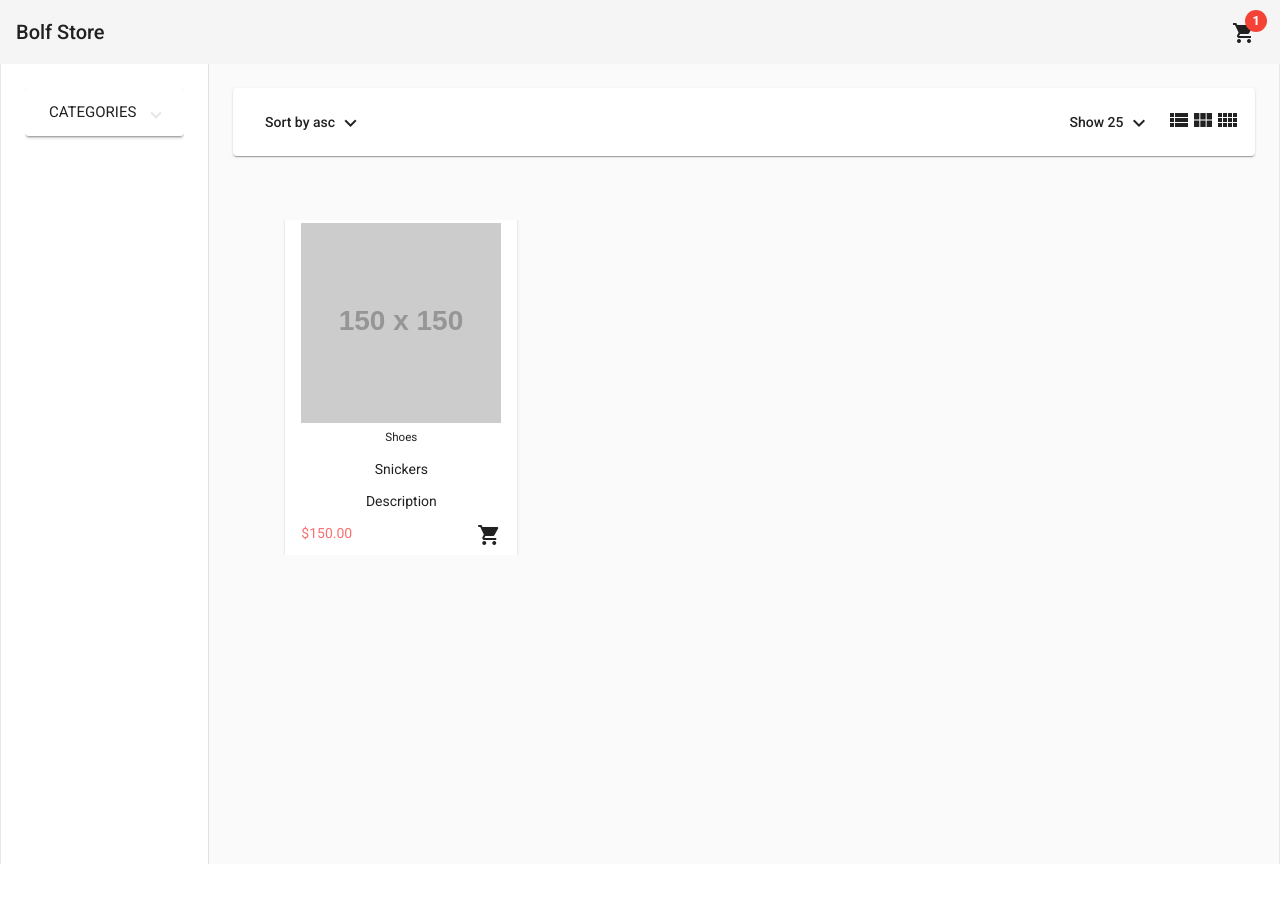
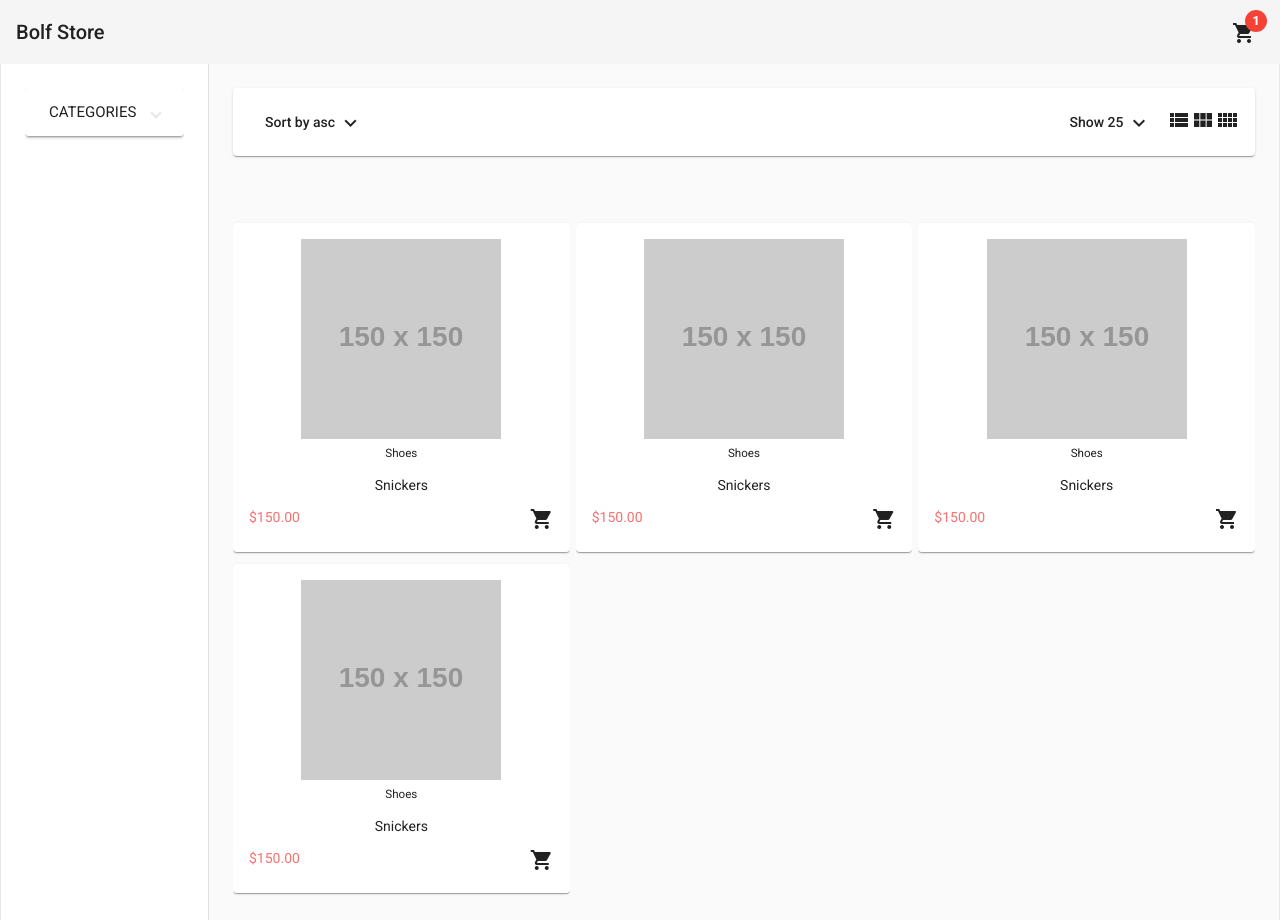
Before and after one commit to andreysmattos/angular-store, an Angular app: page /home in a window 1280 px wide. Before the commit the page ends 864 px from the top, so only its background shows below. Built offline with nearby package versions, Linux system fonts and the light colour scheme.

Commit message:
products page

```diff
--- a/src/app/pages/home/components/product-box/product-box.component.html
+++ b/src/app/pages/home/components/product-box/product-box.component.html
@@ -1,12 +1,14 @@
-<mat-card class="text-center ">
-    <div>
-        <img class="mb-1 mx-auto h-[200px]" src="https://via.placeholder.com/150" alt="">
+<mat-card [class]="{'text-center': !fullWidthMode}">
+    <div [class]="{'flex': fullWidthMode}">
+        <img class="mb-1 mx-auto h-[200px]"
+        [class]="{'h-[200px]':!fullWidthMode, 'h-[360px]': fullWidthMode}" src="https://via.placeholder.com/150" alt="">
 
-        <div class="w-full">
+        <div class="w-full"
+        ngClass="{'px-8 flex flex-col justify-between': fullWidthMode}">
             <div>
                 <h5>Shoes</h5>
                 <p class="truncate hover:whitespace-normal"> Snickers</p>
-                <p>Description</p>
+                <p *ngIf="fullWidthMode">Description</p>
             </div>
         </div>
 
--- a/src/app/pages/home/components/product-box/product-box.component.ts
+++ b/src/app/pages/home/components/product-box/product-box.component.ts
@@ -1,4 +1,4 @@
-import { Component, OnInit } from '@angular/core';
+import { Component, Input, OnInit } from '@angular/core';
 
 @Component({
   selector: 'app-product-box',
@@ -6,6 +6,8 @@ import { Component, OnInit } from '@angular/core';
 })
 export class ProductBoxComponent implements OnInit {
 
+  @Input() fullWidthMode = false;
+
   constructor() { }
 
   ngOnInit(): void {
--- a/src/app/pages/home/components/products-header/products-header.component.html
+++ b/src/app/pages/home/components/products-header/products-header.component.html
@@ -38,6 +38,5 @@
 
         </div>
 
-
     </div>
 </mat-card>
--- a/src/app/pages/home/home.component.html
+++ b/src/app/pages/home/home.component.html
@@ -13,7 +13,19 @@
         <mat-grid-list gutterSize="6" [cols]="cols" [rowHeight]="rowHeight">
 
             <mat-grid-tile>
-                <app-product-box></app-product-box>
+                <app-product-box class="w-full" [fullWidthMode]="cols === 1"></app-product-box>
+            </mat-grid-tile>
+
+            <mat-grid-tile>
+                <app-product-box class="w-full" [fullWidthMode]="cols === 1"></app-product-box>
+            </mat-grid-tile>
+
+            <mat-grid-tile>
+                <app-product-box class="w-full" [fullWidthMode]="cols === 1"></app-product-box>
+            </mat-grid-tile>
+
+            <mat-grid-tile>
+                <app-product-box class="w-full" [fullWidthMode]="cols === 1"></app-product-box>
             </mat-grid-tile>
 
         </mat-grid-list>
```
